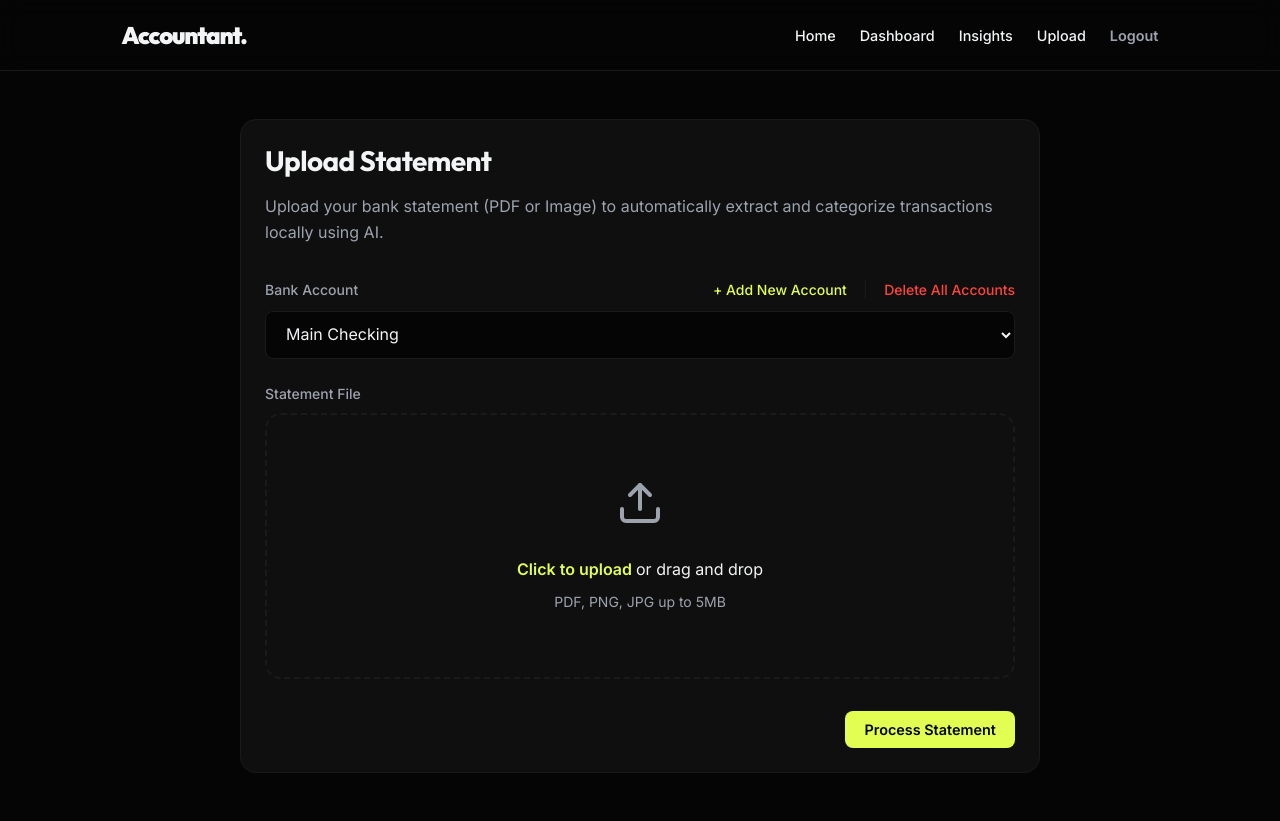
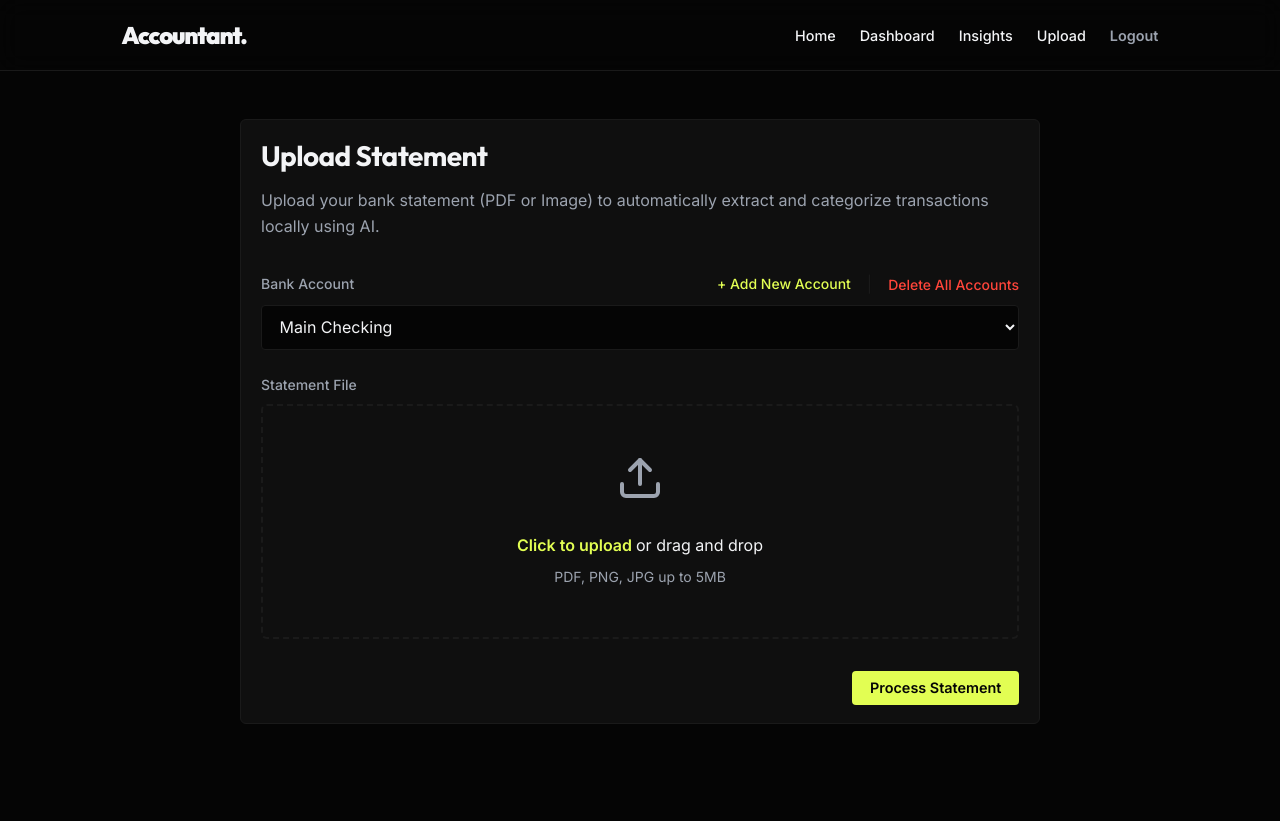
Before and after one commit to saadsh15/accounting_tool, a Django app: page /accounting/upload/ in a window 1280 px wide. After the commit the page ends 724 px from the top, so only its background shows below. Run offline with Django 5.2, Linux system fonts and the light colour scheme; the visitor is signed in with stand-in values (Sample User, id 1); data comes from the database, SQL or seed files in the repository; parts of the project's set-up code (start-up, migrations or seed data) failed here and were passed over.

Commit message:
Sharpen card corners and tighten their padding
Cards read as rounded and loose. Pull the radii in (cards 16px -> 6px, controls
8px -> 4px, badges from a full pill to 3px) and trim the padding.

The radii were scattered magic numbers, so lift them into three tokens on :root.
Sibling surfaces -- the drop zone, alerts, the delete modal -- now follow the card
instead of drifting from it, and the whole set retunes from one place.

Co-Authored-By: Claude Opus 4.8 <noreply@anthropic.com>

```diff
--- a/static/css/app.css
+++ b/static/css/app.css
@@ -10,6 +10,12 @@
     --success: #32D74B;
     --font-heading: 'Outfit', sans-serif;
     --font-body: 'Inter', sans-serif;
+
+    /* Corner radii. Kept tight so surfaces read sharp rather than rounded;
+       tune these three and the whole UI follows. */
+    --radius-lg: 6px;   /* cards, drop zone */
+    --radius-md: 4px;   /* buttons, inputs, alerts */
+    --radius-sm: 3px;   /* badges */
 }
 
 * {
@@ -102,8 +108,8 @@ h3 { font-size: 1.25rem; margin-bottom: 0.75rem; }
     display: inline-flex;
     align-items: center;
     justify-content: center;
-    padding: 0.6rem 1.2rem;
-    border-radius: 8px;
+    padding: 0.55rem 1.1rem;
+    border-radius: var(--radius-md);
     font-weight: 600;
     font-family: var(--font-body);
     font-size: 0.9rem;
@@ -145,8 +151,8 @@ h3 { font-size: 1.25rem; margin-bottom: 0.75rem; }
 .card {
     background-color: var(--bg-card);
     border: 1px solid var(--border);
-    border-radius: 16px;
-    padding: 1.5rem;
+    border-radius: var(--radius-lg);
+    padding: 1.15rem 1.25rem;
 }
 
 .grid-3 {
@@ -214,8 +220,8 @@ tr:hover td {
 }
 
 .badge {
-    padding: 0.25rem 0.75rem;
-    border-radius: 9999px;
+    padding: 0.25rem 0.6rem;
+    border-radius: var(--radius-sm);
     font-size: 0.75rem;
     font-weight: 600;
     background: rgba(255,255,255,0.1);
@@ -243,8 +249,8 @@ select {
     background-color: var(--bg);
     border: 1px solid var(--border);
     color: var(--text);
-    padding: 0.75rem 1rem;
-    border-radius: 8px;
+    padding: 0.65rem 0.85rem;
+    border-radius: var(--radius-md);
     font-family: var(--font-body);
     font-size: 1rem;
     transition: border-color 0.2s ease;
@@ -257,8 +263,8 @@ input:focus, select:focus {
 
 .drop-zone {
     border: 2px dashed var(--border);
-    border-radius: 16px;
-    padding: 4rem 2rem;
+    border-radius: var(--radius-lg);
+    padding: 3rem 2rem;
     text-align: center;
     background: var(--bg-card);
     transition: all 0.2s ease;
@@ -278,8 +284,8 @@ input:focus, select:focus {
 
 /* Messages */
 .alert {
-    padding: 1rem;
-    border-radius: 8px;
+    padding: 0.8rem 1rem;
+    border-radius: var(--radius-md);
     margin-bottom: 1.5rem;
     font-weight: 500;
 }
--- a/templates/accounting/upload.html
+++ b/templates/accounting/upload.html
@@ -151,8 +151,8 @@
         max-width: 400px;
         background-color: var(--bg-card);
         border: 1px solid var(--border);
-        border-radius: 16px;
-        padding: 2rem;
+        border-radius: var(--radius-lg);
+        padding: 1.5rem;
         box-shadow: 0 20px 50px rgba(0, 0, 0, 0.5);
         transform: scale(0.95);
         opacity: 0;
--- a/templates/core/dashboard.html
+++ b/templates/core/dashboard.html
@@ -169,7 +169,7 @@
         color: var(--text-muted);
         cursor: pointer;
         padding: 6px;
-        border-radius: 6px;
+        border-radius: var(--radius-md);
         transition: all 0.2s ease;
         display: inline-flex;
         align-items: center;
@@ -203,8 +203,8 @@
         max-width: 400px;
         background-color: var(--bg-card);
         border: 1px solid var(--border);
-        border-radius: 16px;
-        padding: 2rem;
+        border-radius: var(--radius-lg);
+        padding: 1.5rem;
         box-shadow: 0 20px 50px rgba(0, 0, 0, 0.5);
         transform: scale(0.95);
         opacity: 0;
```
